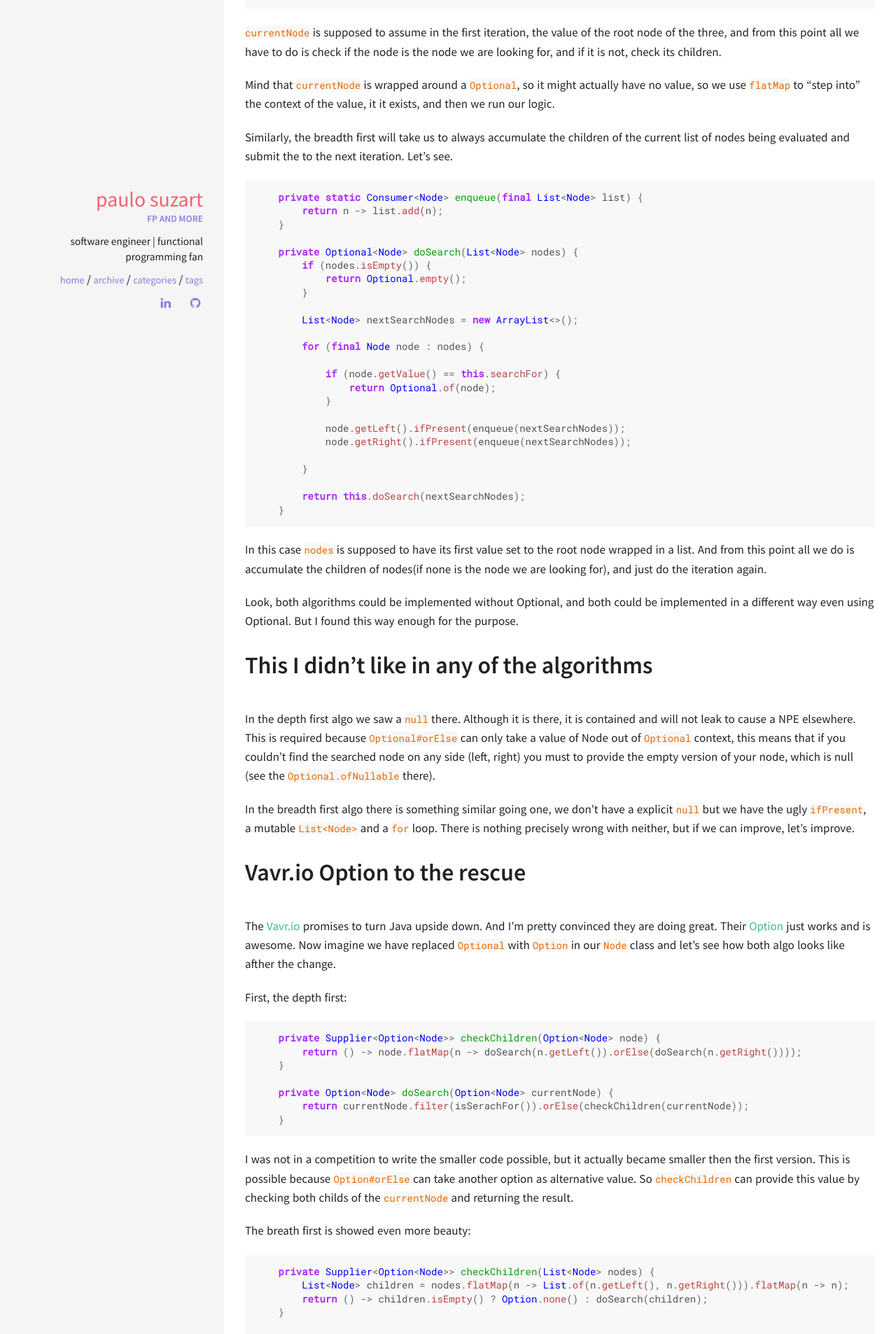
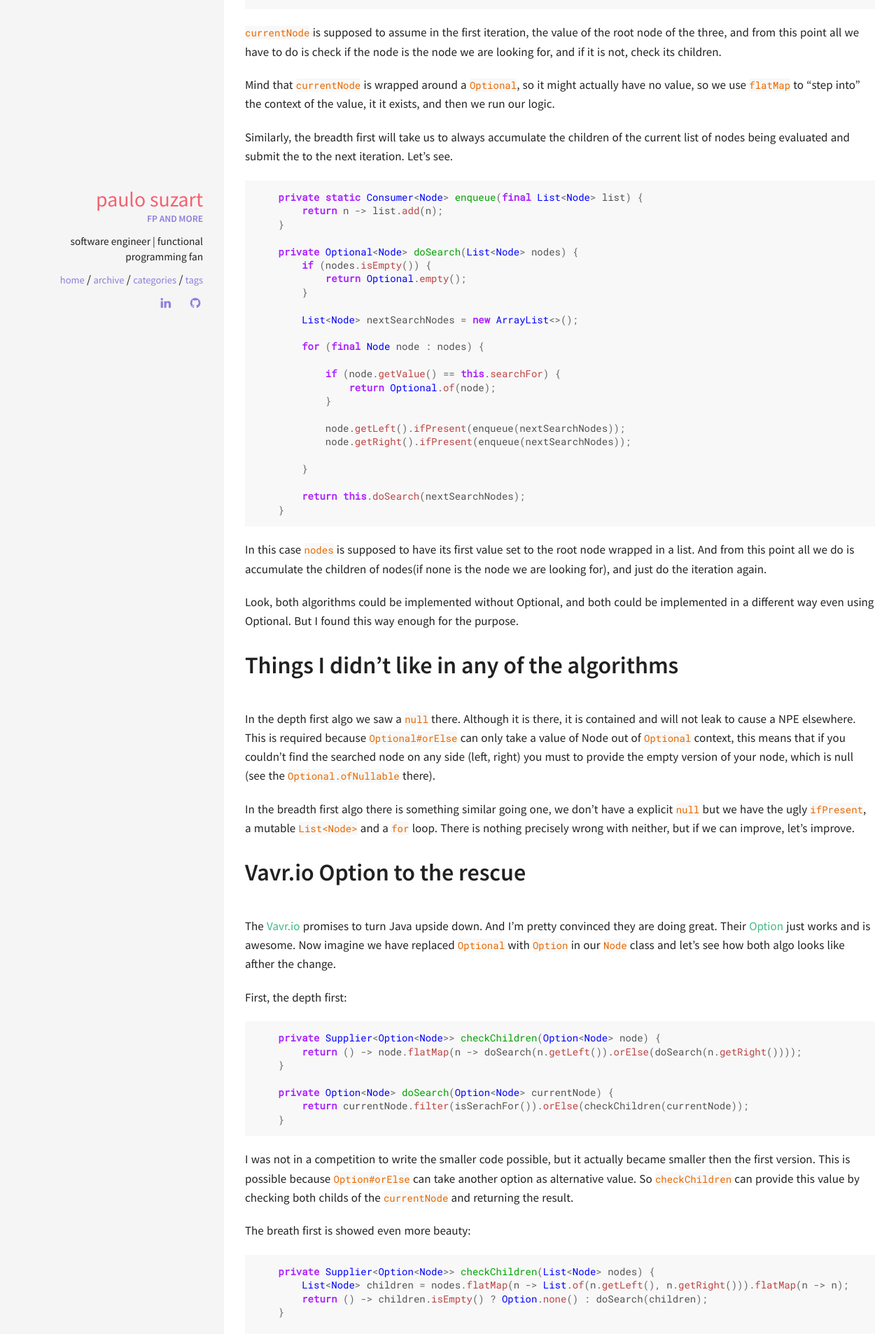
Before and after one commit to paulosuzart/paulosuzart.github.io, a Jekyll site: the page built from _posts/2018-04-19-exploring-optional-types-in-java8.md, in a window 1280 px wide. Shown: the part 2105-4011 px from the top of the page at 70% size. Built offline with Jekyll 4.4.1, drawn with Linux system fonts in a browser that asks for light colours; comment, search, counter and statistics services are not loaded.

Commit message:
Fixed typo

```diff
--- a/_posts/2018-04-19-exploring-optional-types-in-java8.md
+++ b/_posts/2018-04-19-exploring-optional-types-in-java8.md
@@ -119,7 +119,7 @@ In this case `nodes` is supposed to have its first value set to the root node wr
 
 Look, both algorithms could be implemented without Optional, and both could be implemented in a different way even using Optional. But I found this way enough for the purpose.
 
-# This I didn't like in any of the algorithms
+# Things I didn't like in any of the algorithms
 
 In the depth first algo we saw a `null` there. Although it is there, it is contained and will not leak to cause a NPE elsewhere. This is required because `Optional#orElse` can only take a value of Node out of `Optional` context, this means that if you couldn't find the searched node on any side (left, right) you must to provide the empty version of your node, which is null (see the `Optional.ofNullable` there).
 
```
